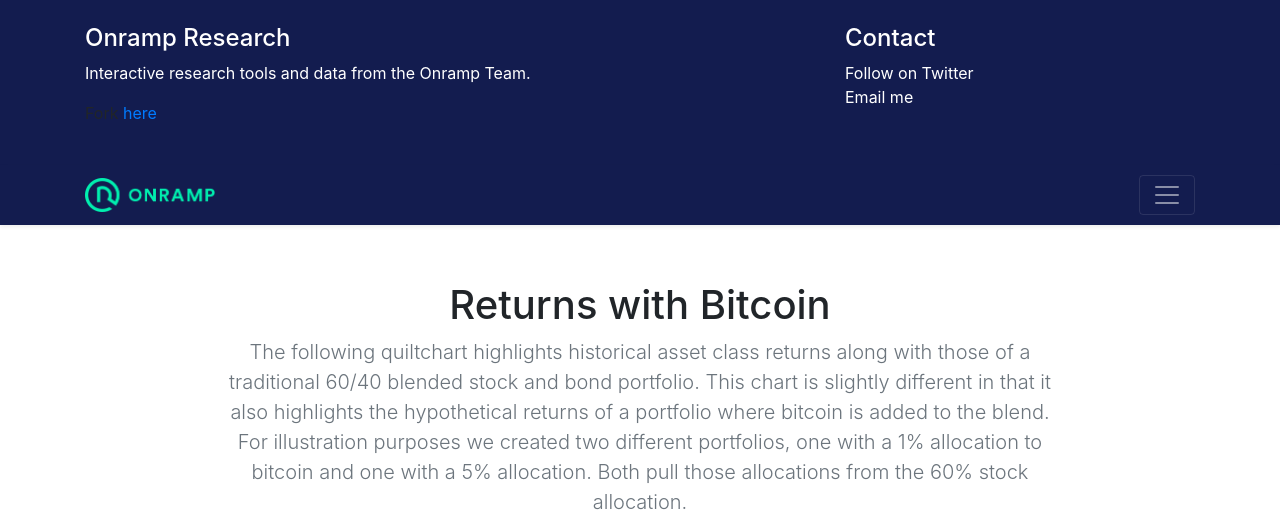
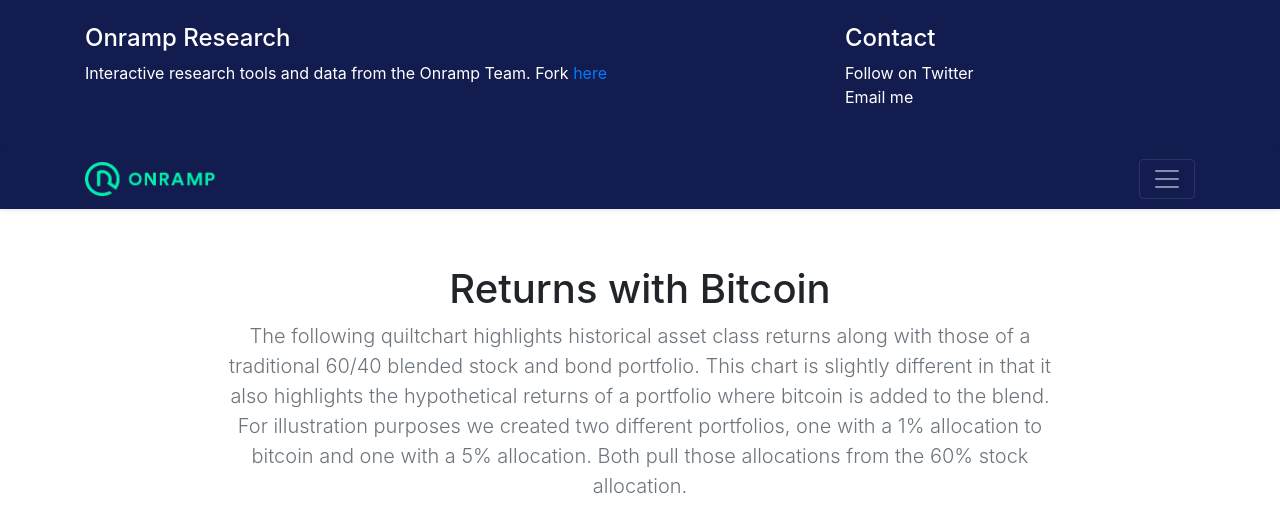
Before and after one commit to onramp-opensource/research, a PHP site: page / in a window 1280 px wide, after a click that opens the changed part. Shown: the top 513 px of the page. Run offline with PHP 8.4, Linux system fonts and the light colour scheme; data that the repository does not hold is empty; some libraries are stand-ins or nearby versions.

Commit message:
Adding nice link

```diff
--- a/index.php
+++ b/index.php
@@ -32,9 +32,10 @@
         <div class="row">
           <div class="col-sm-8 col-md-7 py-4">
             <h4 class="text-white">Onramp Research</h4>
-            <p class="text-white">Interactive research tools and data from the Onramp Team.</p>
-	    <p>Fork <a href='https://github.com/bfcdev/onramp-opensource-research'>here</a></p>
-          </div>
+	    <p class="text-white">Interactive research tools and data from the Onramp Team.
+		Fork <a href='https://github.com/bfcdev/onramp-opensource-research'>here</a>
+		</p>
+	  </div>
           <div class="col-sm-4 offset-md-1 py-4">
             <h4 class="text-white">Contact</h4>
             <ul class="list-unstyled">
```
